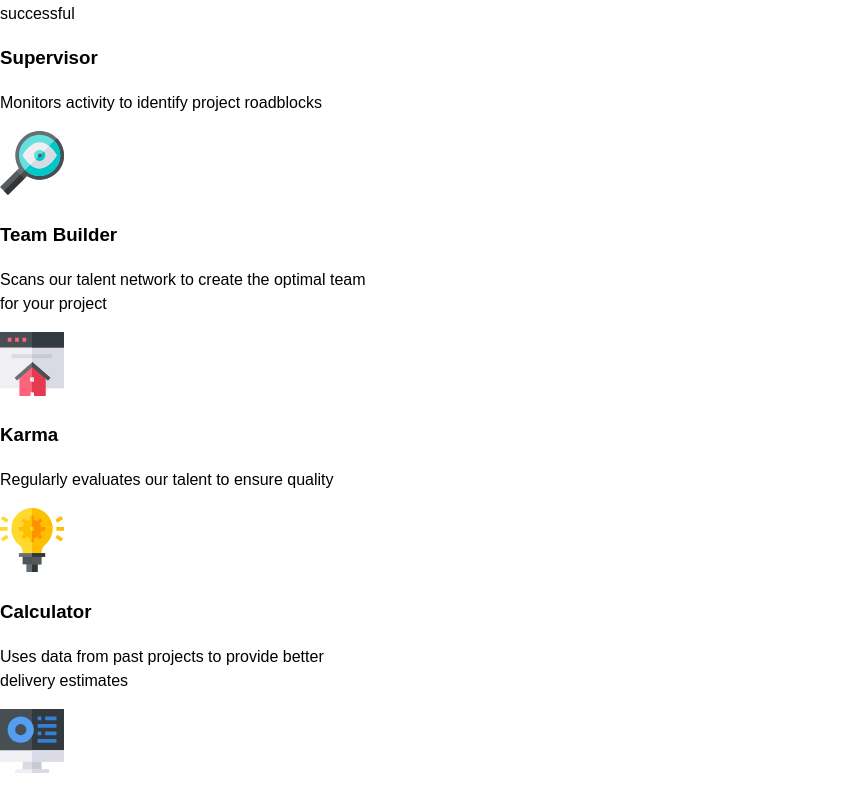
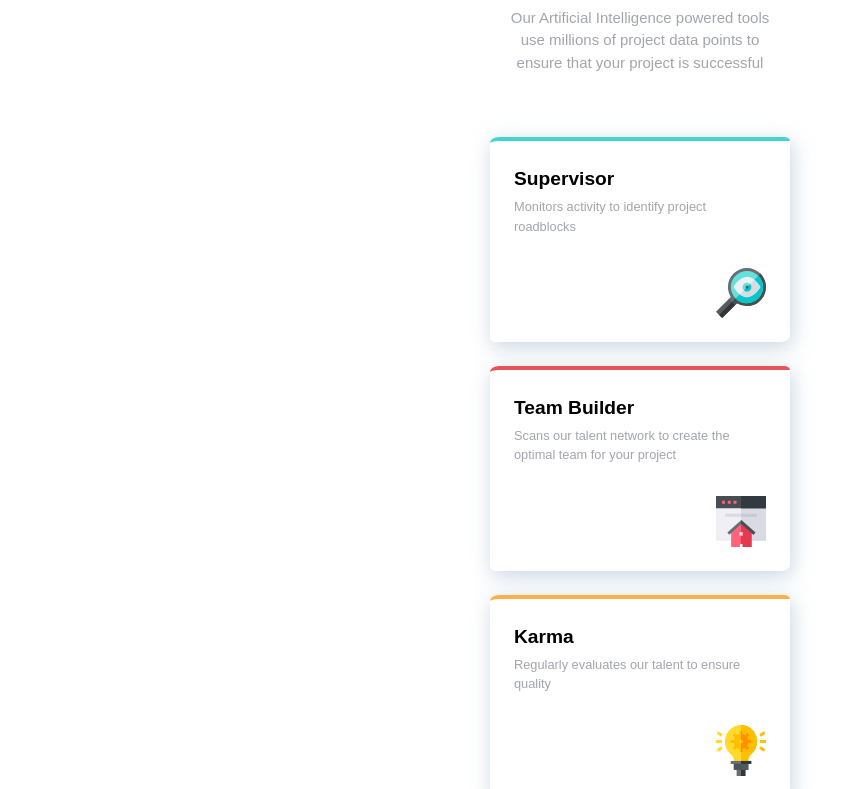
Before and after one commit to NishaVijai/four-card-feature-section, a plain HTML site: page index.html in a window 1280 px wide. Shown: the part 178-967 px from the top of the page, without its empty margins (0-863 px from the left). Drawn offline with Linux system fonts and the light colour scheme; a web font is replaced by a local one.

Commit message:
Update html and style

```diff
--- a/index.html
+++ b/index.html
@@ -10,30 +10,38 @@
 </head>
 <body>
     <main>
-        <section>
+        <section class="header-section">
             <h1>Reliable, efficient delivery</h1>
             <h2>Powered by Technology</h2>
             <p>Our Artificial Intelligence powered tools use millions of project data points to ensure that your project is successful</p>
         </section>
-        <section>
+        <section class="supervisor-section">
             <h3>Supervisor</h3>
             <p>Monitors activity to identify project roadblocks</p>
-            <img src="./assets/images/icon-supervisor.svg" alt="supervisor icon">
+            <p class="img-container">
+                <img src="./assets/images/icon-supervisor.svg" alt="supervisor icon">
+            </p>
         </section>
-        <section>
+        <section class="team-builder-section">
             <h3>Team Builder</h3>
             <p>Scans our talent network to create the optimal team for your project</p>
-            <img src="./assets/images/icon-team-builder.svg" alt="team builder icon">
+            <p class="img-container">
+                <img src="./assets/images/icon-team-builder.svg" alt="team builder icon">
+            </p>
         </section>
-        <section>
+        <section class="karma-section">
             <h3>Karma</h3>
             <p>Regularly evaluates our talent to ensure quality</p>
-            <img src="./assets/images/icon-karma.svg" alt="karma icon">
+            <p class="img-container">
+                <img src="./assets/images/icon-karma.svg" alt="karma icon">
+            </p>
         </section>
-        <section>
+        <section class="calculator-section">
             <h3>Calculator</h3>
             <p>Uses data from past projects to provide better delivery estimates</p>
-            <img src="./assets/images/icon-calculator.svg" alt="calculator icon">
+            <p class="img-container">
+                <img src="./assets/images/icon-calculator.svg" alt="calculator icon">
+            </p>
         </section>
     </main>
     <footer>
--- a/style.scss
+++ b/style.scss
@@ -1,4 +1,11 @@
-$red: red;
+$primary-red: hsl(0, 78%, 62%);
+$primary-cyan: hsl(180, 62%, 55%);
+$primary-orange: hsl(34, 97%, 64%);
+$primary-blue: hsl(212, 86%, 64%);
+
+$neutral-very-dark-blue: hsl(234, 12%, 34%);
+$neutral-grayish-blue: hsl(229, 6%, 66%);
+$neutral-very-light-gray: hsl(0, 0%, 98%);
 
 *,
 *::after,
@@ -9,35 +16,122 @@ $red: red;
 body {
     margin: 0;
     padding: 0;
-    font-family: "Poppins Extra Light", sans-serif;
-    font-size: 16px;
+    font-family: "Poppins Regular", sans-serif;
+    font-size: 15px;
+    font-weight: 400;
     line-height: 1.5;
     min-height: 100vh;
     overflow-y: auto;
+    display: flex;
+    flex-direction: column;
+    align-items: center;
+    justify-content: center;
+}
+
+img {
+    width: 100%;
 }
 
 main {
     max-width: 375px;
+    display: flex;
+    flex-direction: column;
+    align-items: center;
+    justify-content: center;
+    gap: 1.5rem;
+    padding: 5rem 0;
+
+    h3 {
+        font-size: 1.2rem;
+    }
+
+    img {
+        height: 20%;
+        max-width: 20%;
+    }
+
+    p {
+        color: $neutral-grayish-blue;
+        font-family: "Poppins Extra Light", sans-serif;
+        font-weight: 200;
+    }
+
+    .supervisor-section {
+        border-top: 4px solid $primary-cyan;
+    }
+
+    .team-builder-section {
+        border-top: 4px solid $primary-red;
+    }
+
+    .karma-section {
+        border-top: 4px solid $primary-orange;
+    }
+
+    .calculator-section {
+        border-top: 4px solid $primary-blue;
+    }
+
+    .img-container {
+        display: flex;
+        justify-content: end;
+        margin-bottom: 0;
+    }
+
+    .header-section {
+        margin-bottom: 1.5rem;
+
+        h1 {
+            margin-bottom: 0;
+        }
+
+        h2 {
+            margin-top: 0;
+        }
+
+        p {
+            text-align: center;
+            max-width: 280px;
+        }
+    }
+
+    section:not(.header-section) {
+        border-radius: 3% 2%;
+        box-shadow: 2px 5px 20px rgba(148, 175, 197, 0.5);
+        padding: 1.5rem;
+        max-width: 300px;
+
+        h3 {
+            margin-top: 0;
+            margin-bottom: 0.2rem;
+        }
+
+        p {
+            font-size: 0.8rem;
+            margin-top: 0;
+        }
+
+        p:not(.img-container) {
+            margin-bottom: 2rem;
+        }
+    }
 }
 
-h1 {
-
+footer {
+    display: none;
 }
 
 @font-face {
     font-family: "Poppins Extra Light";
     src: url("../assets/fonts/Poppins/Poppins-ExtraLight");
-    font-weight: 200;
 }
 
 @font-face {
     font-family: "Poppins Regular";
     src: url("../assets/fonts/Poppins/Poppins-Regular");
-    font-weight: 400;
 }
 
 @font-face {
     font-family: "Poppins Semibold";
     src: url("../assets/fonts/Poppins/Poppins-SemiBold");
-    font-weight: 600;
 }
```
Also changed, not shown: style.css, 1 other file.
